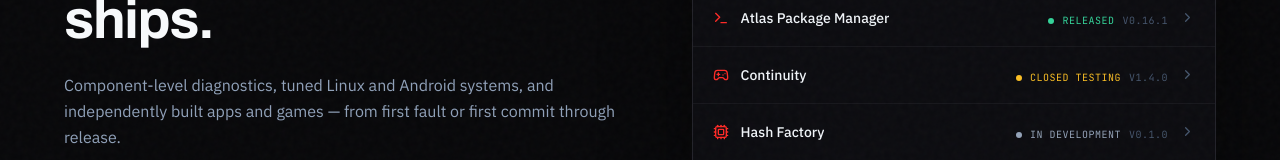
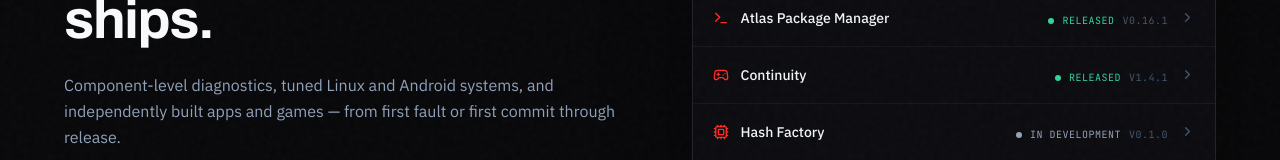
Before and after one commit to Vatteck/vatteck.github.io, a React (Vite) app: page / in a window 1280 px wide. Shown: the part 300-460 px from the top of the page. Built offline with nearby package versions, Linux system fonts and the light colour scheme.

Commit message:
continuity: production launch — live on Google Play

```diff
--- a/public/continuity/index.html
+++ b/public/continuity/index.html
@@ -193,21 +193,16 @@
 
 <section class="hero">
   <div class="hero-badge">
-    <span class="hero-badge-dot"></span> Android &bull; Live in Closed Testing
+    <span class="hero-badge-dot"></span> Android &bull; Live on Google Play
   </div>
   <h1>CONTINUITY</h1>
   <div class="hero-accent-line"></div>
   <p class="hero-tagline">connect every trace.</p>
   <div class="hero-actions">
-    <a href="https://groups.google.com/g/testers-community" class="btn btn-primary" target="_blank" rel="noopener">
-      <svg width="16" height="16" viewBox="0 0 24 24" fill="none" stroke="currentColor" stroke-width="2.5"><path d="M16 21v-2a4 4 0 0 0-4-4H6a4 4 0 0 0-4 4v2"/><circle cx="9" cy="7" r="4"/><line x1="19" y1="8" x2="19" y2="14"/><line x1="22" y1="11" x2="16" y2="11"/></svg>
-      Join Testers Group
-    </a>
-    <a href="https://play.google.com/store/apps/details?id=continuity.vatteck" class="btn btn-outline" target="_blank" rel="noopener">
+    <a href="https://play.google.com/store/apps/details?id=continuity.vatteck" class="btn btn-primary" target="_blank" rel="noopener">
       <svg width="16" height="16" viewBox="0 0 24 24" fill="none" stroke="currentColor" stroke-width="2.5"><path d="M21 15v4a2 2 0 0 1-2 2H5a2 2 0 0 1-2-2v-4"/><polyline points="7 10 12 15 17 10"/><line x1="12" y1="15" x2="12" y2="3"/></svg>
       Get on Google Play
     </a>
-
   </div>
 </section>
 
@@ -357,13 +352,9 @@
 <!-- CTA -->
 <section class="cta">
   <h2>Ready to Trace?</h2>
-  <p>Continuity is in closed testing. Join the Google Group first, then install from the Play Store.</p>
+  <p>Continuity is live on Google Play. Free to install — every level ships offline, no account required.</p>
   <div style="display:flex;gap:.75rem;justify-content:center;flex-wrap:wrap">
-    <a href="https://groups.google.com/g/testers-community" class="btn btn-primary" target="_blank" rel="noopener">
-      <svg width="16" height="16" viewBox="0 0 24 24" fill="none" stroke="currentColor" stroke-width="2.5"><path d="M16 21v-2a4 4 0 0 0-4-4H6a4 4 0 0 0-4 4v2"/><circle cx="9" cy="7" r="4"/><line x1="19" y1="8" x2="19" y2="14"/><line x1="22" y1="11" x2="16" y2="11"/></svg>
-      Join Testers Group
-    </a>
-    <a href="https://play.google.com/store/apps/details?id=continuity.vatteck" class="btn btn-outline" target="_blank" rel="noopener">
+    <a href="https://play.google.com/store/apps/details?id=continuity.vatteck" class="btn btn-primary" target="_blank" rel="noopener">
       <svg width="16" height="16" viewBox="0 0 24 24" fill="none" stroke="currentColor" stroke-width="2.5"><path d="M21 15v4a2 2 0 0 1-2 2H5a2 2 0 0 1-2-2v-4"/><polyline points="7 10 12 15 17 10"/><line x1="12" y1="15" x2="12" y2="3"/></svg>
       Get on Google Play
     </a>
@@ -373,7 +364,7 @@
 <footer class="footer">
   <a href="/">vatteck.com</a> &nbsp;·&nbsp;
 
-  Continuity v1.1.5 &nbsp;·&nbsp;
+  Continuity v1.4.1 &nbsp;·&nbsp;
   <span class="node"><span class="node-dot"></span> live</span>
 </footer>
 
--- a/src/config/portfolio.ts
+++ b/src/config/portfolio.ts
@@ -49,7 +49,7 @@
 
 export const bioData = [
   "I fix things. Phones, laptops, boards — if it's got a circuit, I've probably had a soldering iron on it. I'm a hardware technician by trade: component-level diagnostics, SMD rework, thermal and power rail analysis. I don't just swap parts — I find the fault.",
-  "On the software side, I build whatever the idea demands. Atlas is a Python package manager for Arch. Continuity is a Flutter puzzle game in closed testing. Hash Factory is a Kotlin and Jetpack Compose rebuild of a narrative idle game. LifeOS is a cross-platform life simulator. I pick the stack that fits the problem and I ship.",
+  "On the software side, I build whatever the idea demands. Atlas is a Python package manager for Arch. Continuity is a Flutter puzzle game, live on Google Play. Hash Factory is a Kotlin and Jetpack Compose rebuild of a narrative idle game. LifeOS is a cross-platform life simulator. I pick the stack that fits the problem and I ship.",
   "My daily driver is CachyOS (Arch-based) with a BORE-scheduler kernel, tuned to within an inch of its life. I root Androids, mod boot configs, and generally refuse to run anything at stock settings. If a system isn't running exactly how I designed it, I'm not done."
 ];
 
@@ -114,8 +114,8 @@
     title: "Continuity",
     icon: Gamepad2,
     siteUrl: "vatteck.com/continuity/",
-    status: "testing",
-    version: "v1.4.0",
+    status: "released",
+    version: "v1.4.1",
     summary: "380 machine-verified levels and a year of offline dailies.",
     description: "A polished connect-the-dots puzzle game for Android with 380 machine-verified campaign levels, 730 daily puzzles, themes, achievements, and cloud saves.",
     tags: ["Flutter", "Dart", "Android", "Game Dev"],
```
Also changed, not shown: 1 other file (tests, documents, lock files or other folders).
